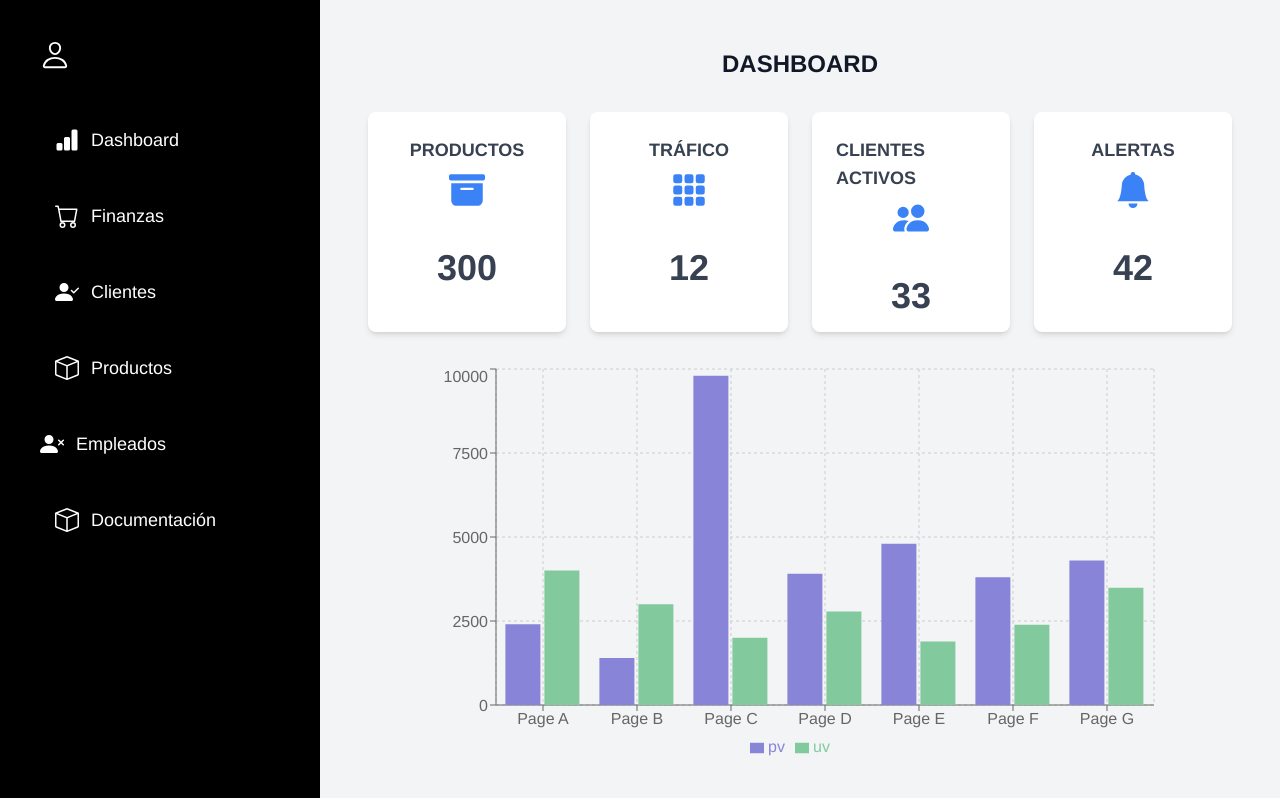
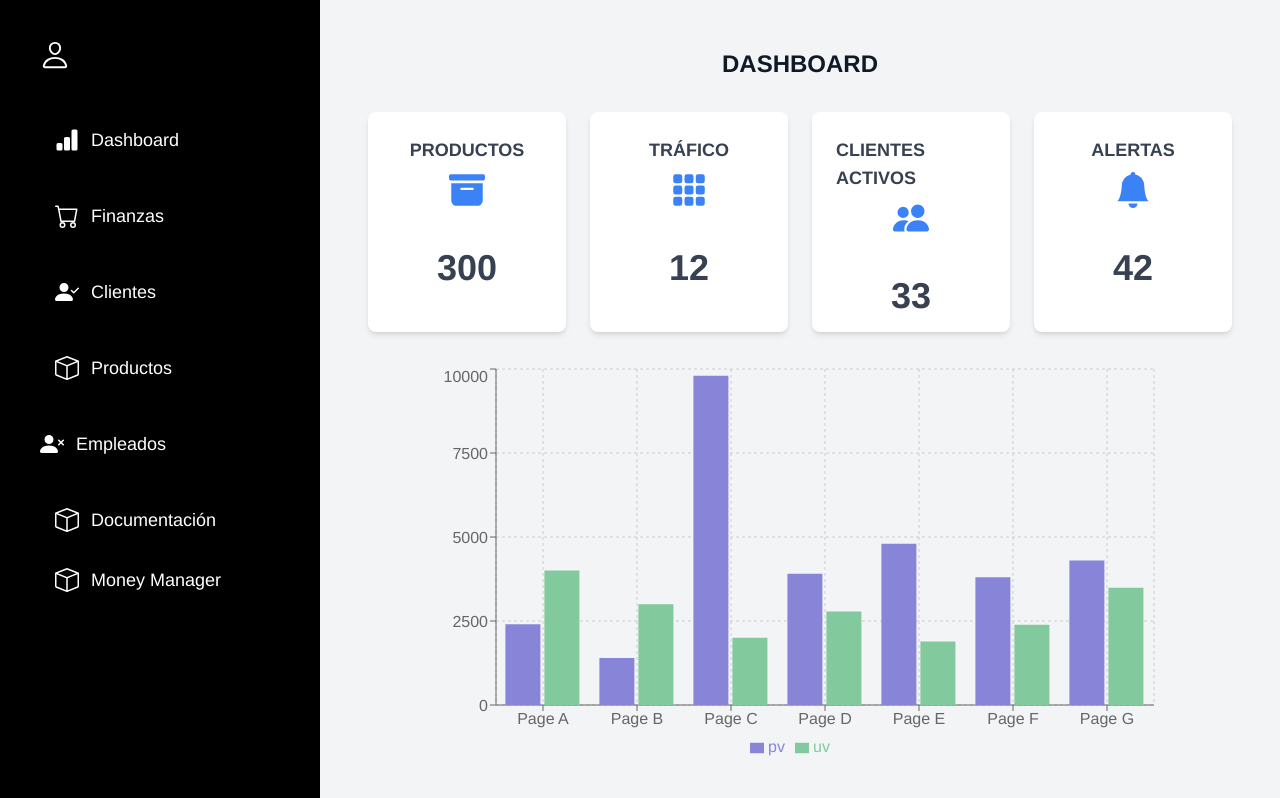
Before and after one commit to acamilodelgado0305/lanetdev-landing, a React (Vite) app: page /index in a window 1280 px wide. Shown: the top 798 px of the page. Built offline with nearby package versions, Linux system fonts and the light colour scheme; no server answers.

Commit message:
merge conflictos

```diff
--- a/package.json
+++ b/package.json
@@ -16,7 +16,6 @@
     "@mui/x-data-grid": "^6.19.1",
     "axios": "^1.6.5",
     "bootstrap": "^5.3.2",
-    "dotenv": "^16.4.5",
     "fetch": "^1.1.0",
     "keep-react": "^1.1.2",
     "react": "^18.2.0",
--- a/src/components/root.jsx
+++ b/src/components/root.jsx
@@ -137,6 +137,14 @@ export default function Root() {
 
               </Link>
             </li>
+
+            <li>
+              <Link to="/index/moneymanager" className="flex items-center p-4 text-white hover:bg-gray-700 rounded-lg text-lg">
+                <BsBox className="text-2xl mr-3" />
+                <span>Money Manager</span>
+
+              </Link>
+            </li>
           </ul>
         </nav>
       </aside>
```
Also changed, not shown: src/main.jsx (+4 -11 lines), 1 other file (tests, documents, lock files or other folders).
